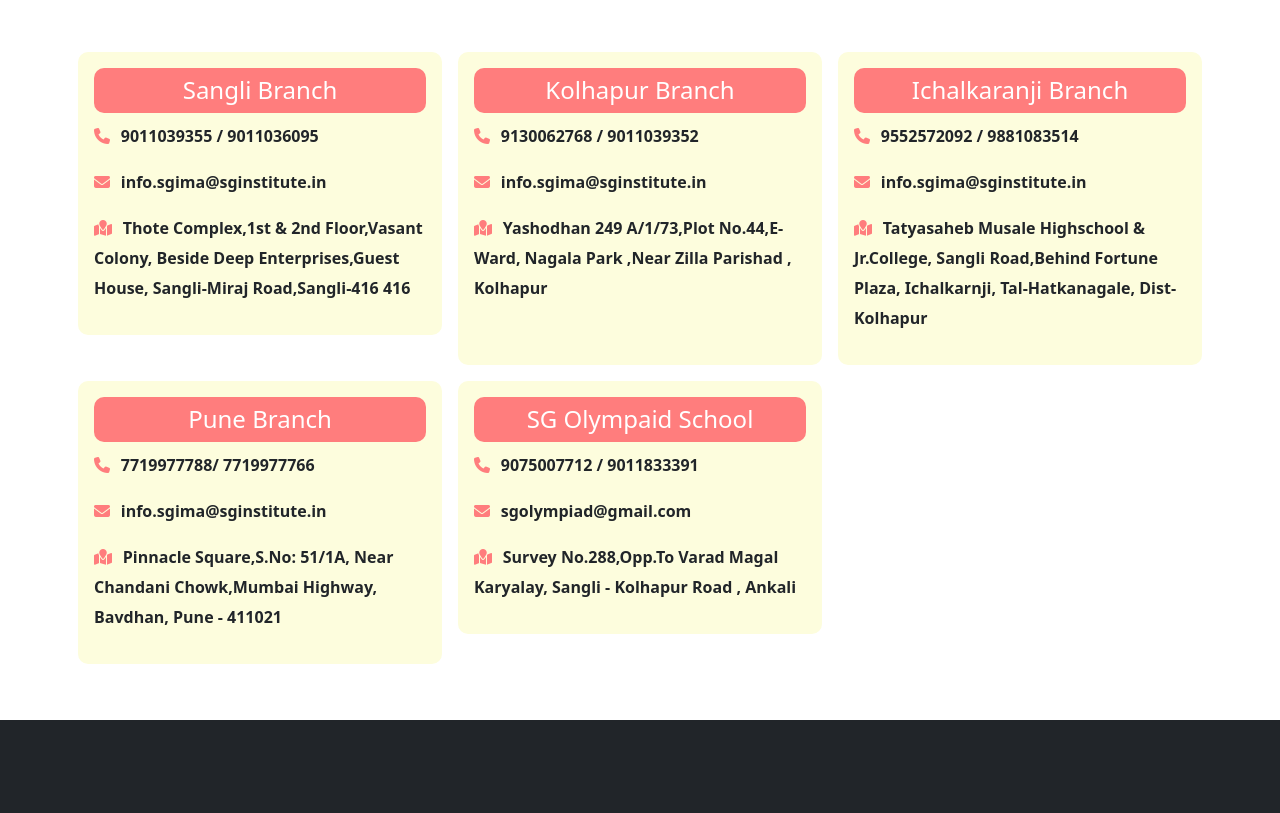
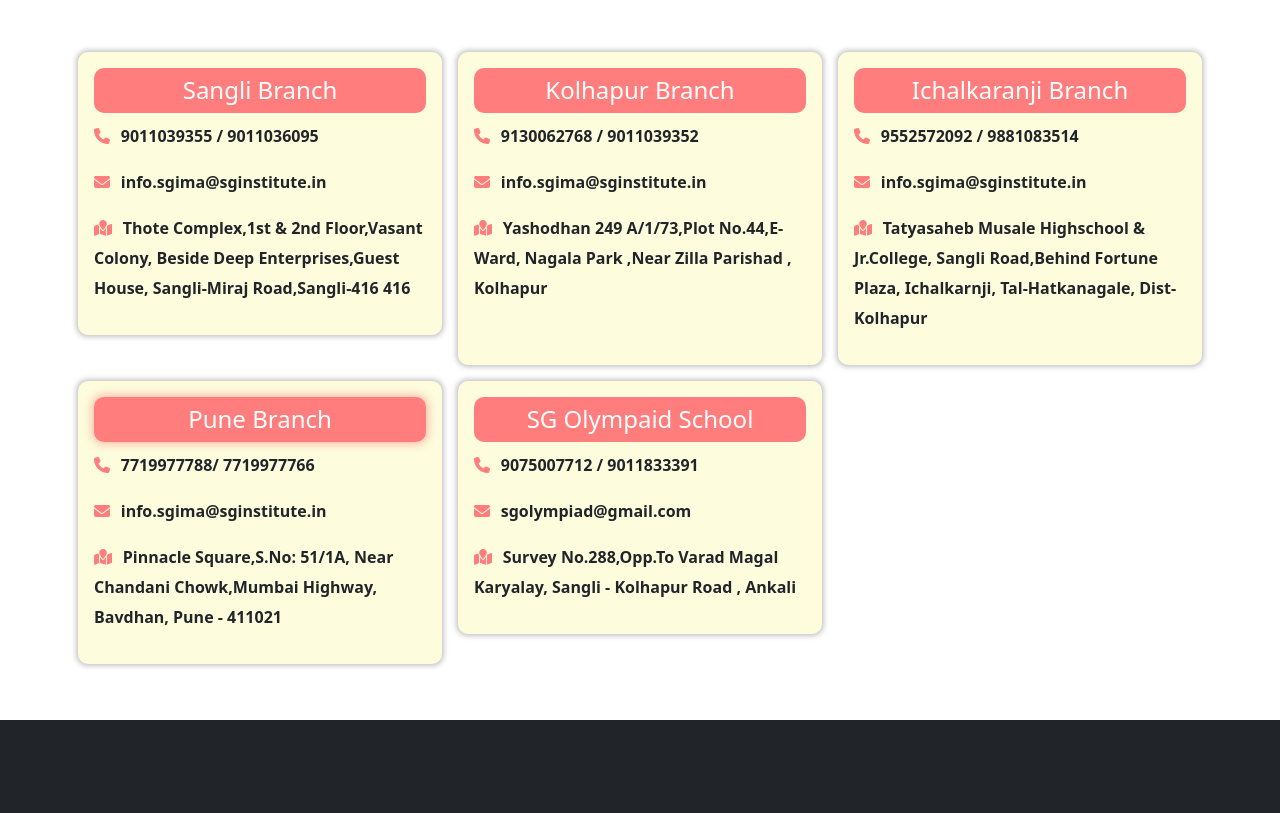
Before and after one commit to shubvib/SGIMA-web, a plain HTML site: page branches.html in a window 1280 px wide. Shown: the part 542-1355 px from the top of the page. Drawn offline with nearby package versions, Linux system fonts and the light colour scheme.

Commit message:
initial commit

```diff
--- a/branches.html
+++ b/branches.html
@@ -178,7 +178,7 @@
 
         <div class="row" >
           <div class="sangli col-xl-4  col-lg-4 p-2 wow fadeInUp" data-wow-delay="0.2s">
-            <div class="p-3" style="background-color:rgb(253, 253, 221); border-radius: 10px;">
+            <div class="p-3" style="background-color:rgb(253, 253, 221); border-radius: 10px; box-shadow: 0px 0px 5px 2px rgba(148, 148, 148, 0.541);">
             <h4 class="p-2 text-center text-white" style="background-color:rgb(255, 125, 125);border-radius: 10px;">Sangli Branch</h4>
             <p>
               <i class="fa fa-phone"></i>
@@ -196,7 +196,7 @@
             </div>
           </div>
           <div class="col-xl-4  col-lg-4 p-2 wow fadeInUp" data-wow-delay="0.4s">
-            <div class="p-3" style="background-color:rgb(253, 253, 221); border-radius: 10px;height: 100%;">
+            <div class="p-3" style="background-color:rgb(253, 253, 221); border-radius: 10px;height: 100%;box-shadow: 0px 0px 5px 2px rgba(148, 148, 148, 0.541);">
             <h4 class="p-2 text-center text-white" style="background-color:rgb(255, 125, 125);border-radius: 10px;">Kolhapur Branch</h4>
             <p>
               <i class="fa fa-phone"></i>
@@ -213,7 +213,7 @@
           </div>
           </div>
           <div class="col-xl-4  col-lg-4 p-2 wow fadeInUp" data-wow-delay="0.6s">
-            <div class="p-3" style="background-color:rgb(253, 253, 221); border-radius: 10px;">
+            <div class="p-3" style="background-color:rgb(253, 253, 221); border-radius: 10px;box-shadow: 0px 0px 5px 2px rgba(148, 148, 148, 0.541)">
             <h4 class="p-2 text-center text-white" style="background-color:rgb(255, 125, 125);border-radius: 10px;">Ichalkaranji Branch</h4>
             <p>
               <i class="fa fa-phone"></i>
@@ -233,8 +233,8 @@
         </div>
         <div class="row" >
           <div class="col-xl-4  col-lg-4 p-2 wow fadeInUp" data-wow-delay="0.8s">
-            <div class="p-3" style="background-color:rgb(253, 253, 221); border-radius: 10px;">
-            <h4 class="p-2 text-center text-white" style="background-color:rgb(255, 125, 125);border-radius: 10px;">Pune Branch</h4>
+            <div class="p-3" style="background-color:rgb(253, 253, 221); border-radius: 10px;box-shadow: 0px 0px 5px 2px rgba(148, 148, 148, 0.541)">
+            <h4 class="p-2 text-center text-white" style="background-color:rgb(255, 125, 125);border-radius: 10px;box-shadow: 0px 0px 10px 2px rgba(255, 125, 125, 0.527);">Pune Branch</h4>
             <p>
               <i class="fa fa-phone"></i>
               7719977788/ 7719977766
@@ -250,7 +250,7 @@
           </div>
           </div>
           <div class="col-xl-4 col-lg-4 p-2 wow fadeInUp" data-wow-delay="1s">
-            <div class="p-3" style="background-color:rgb(253, 253, 221); border-radius: 10px;">
+            <div class="p-3" style="background-color:rgb(253, 253, 221); border-radius: 10px;box-shadow: 0px 0px 5px 2px rgba(148, 148, 148, 0.541)">
             <h4 class="p-2 text-center text-white" style="background-color:rgb(255, 125, 125);border-radius: 10px;">SG Olympaid School </h4>
             <p>
               <i class="fa fa-phone"></i>
```
